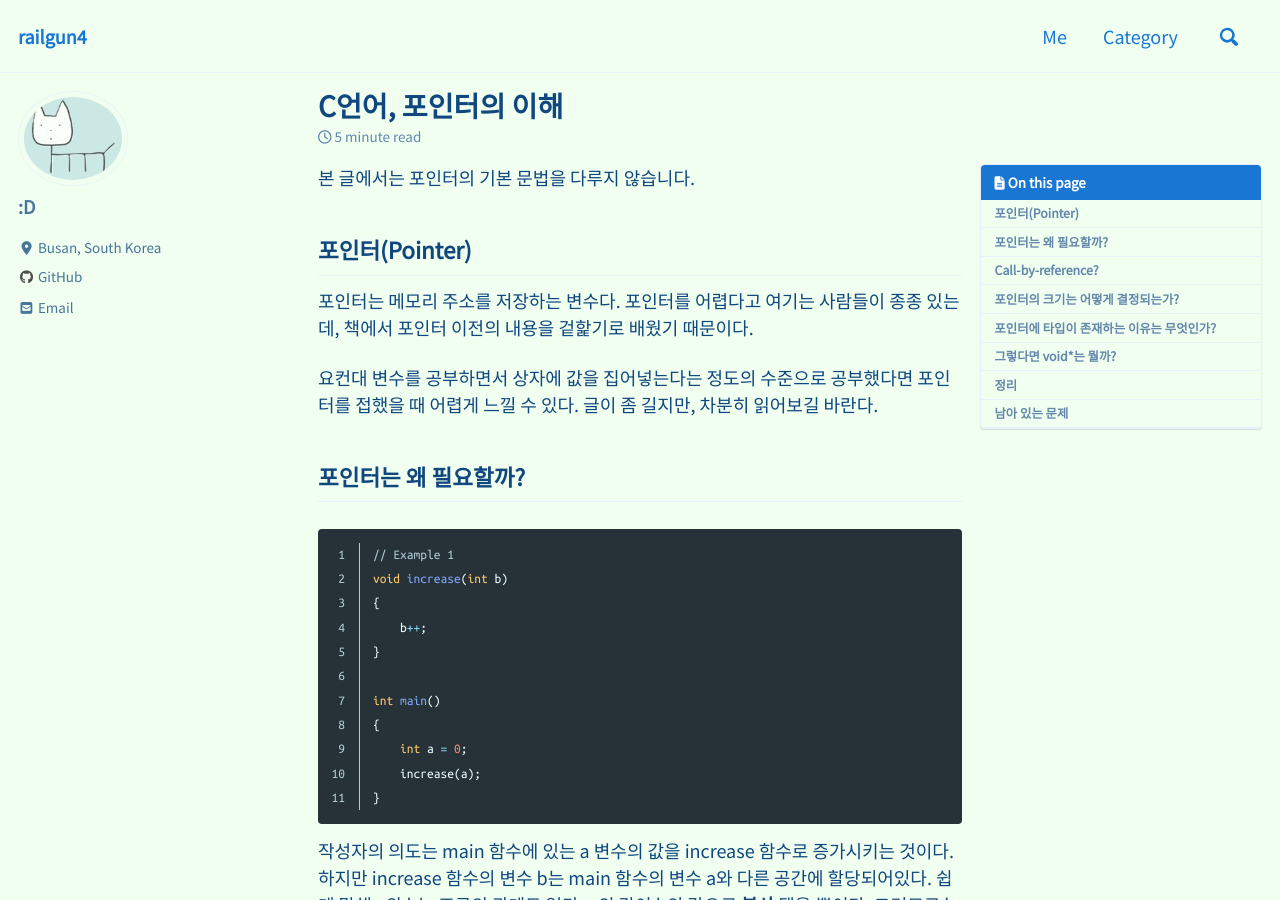
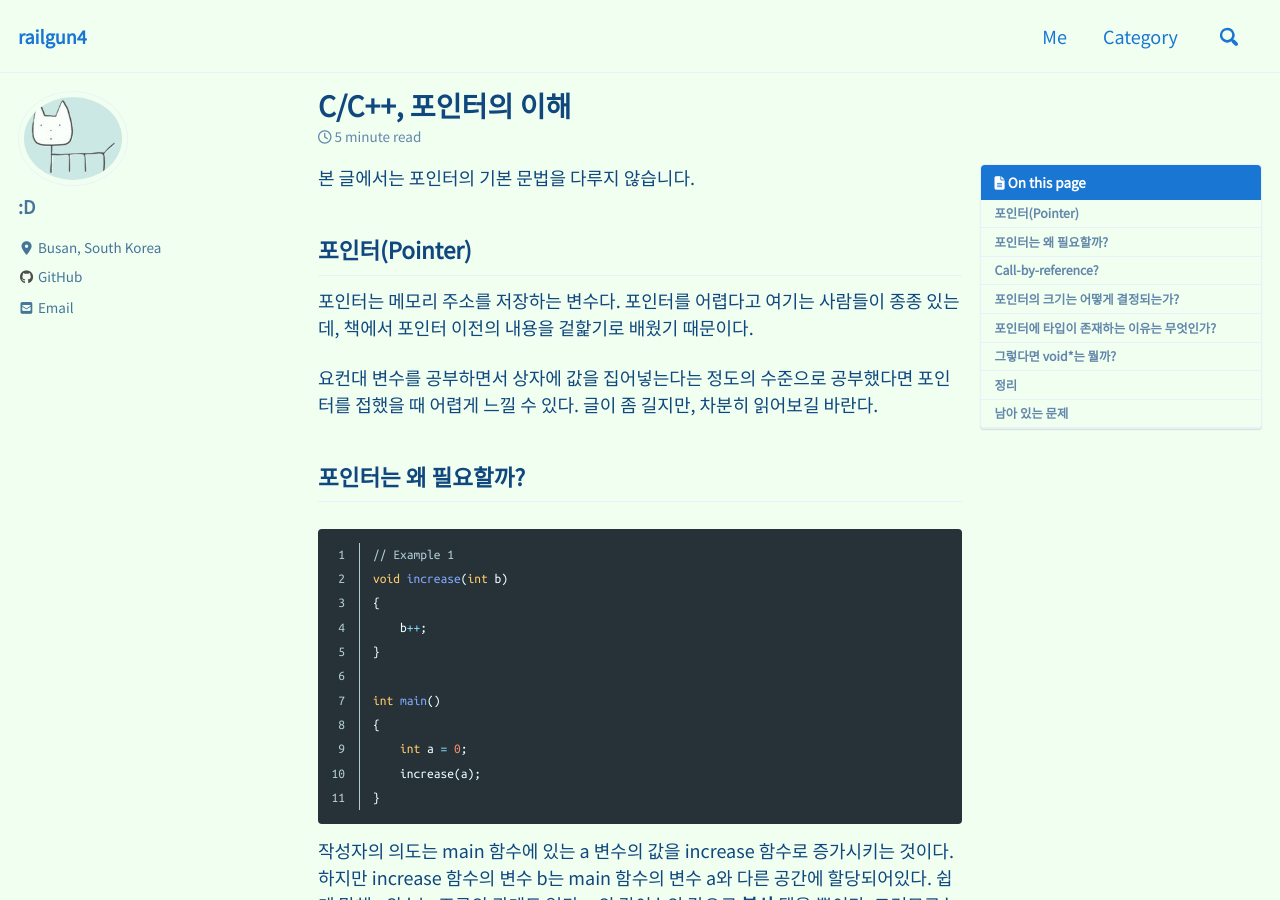
Before and after one commit to sakusi4/sakusi4.github.io, a Jekyll site: the page built from _posts/2018-12-04-Pointer.md, in a window 1280 px wide and 900 px high. Built offline with Jekyll 4.4.1, drawn with Linux system fonts in a browser that asks for light colours; cached includes are drawn as plain includes; nearby versions of some CDN libraries; formulas are drawn with MathJax 3; comment, search, counter and statistics services are not loaded.

Commit message:
no message

```diff
--- a/_posts/2018-12-04-Pointer.md
+++ b/_posts/2018-12-04-Pointer.md
@@ -1,7 +1,7 @@
 ---
-title: "C언어, 포인터의 이해"
+title: "C/C++, 포인터의 이해"
 categories:
-  - C
+  - C/C++
 
 date: 2018-12-03 16:30:17
 toc: true
```
